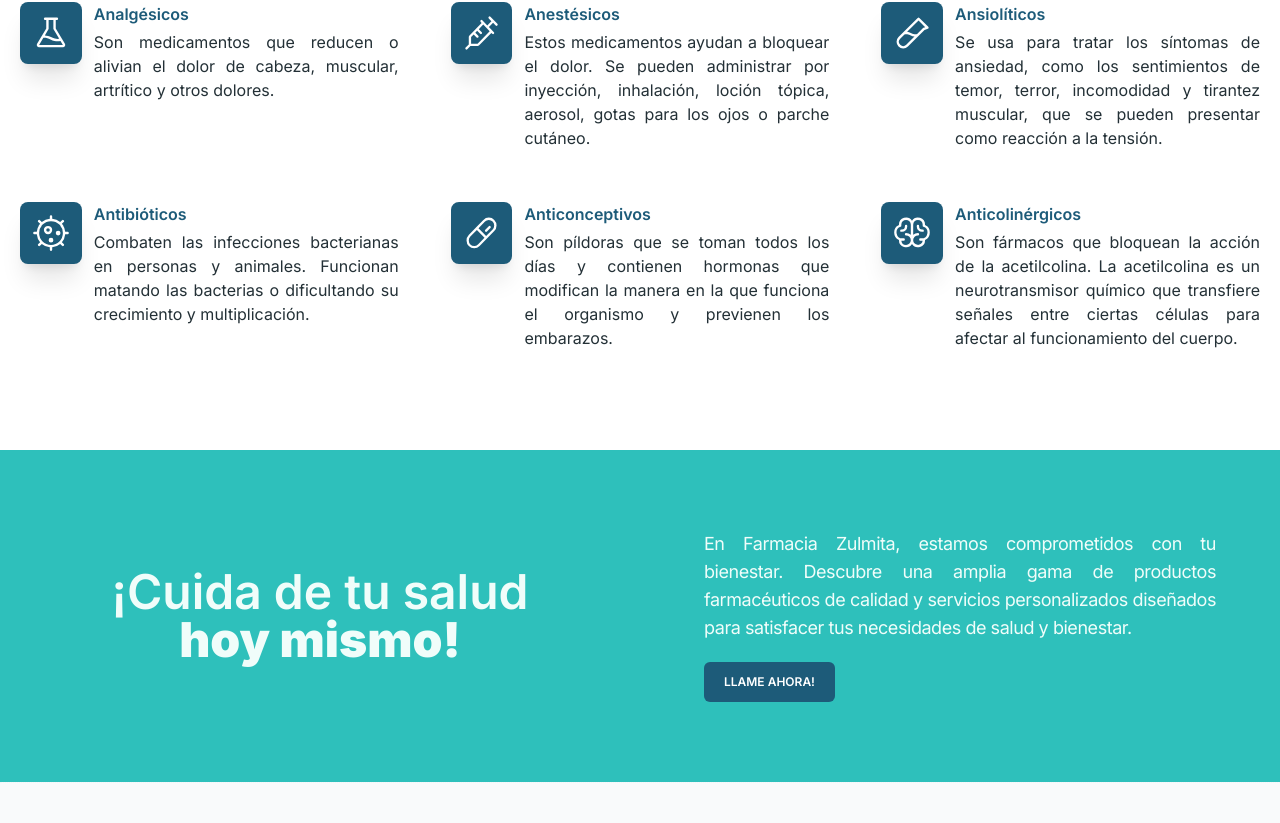
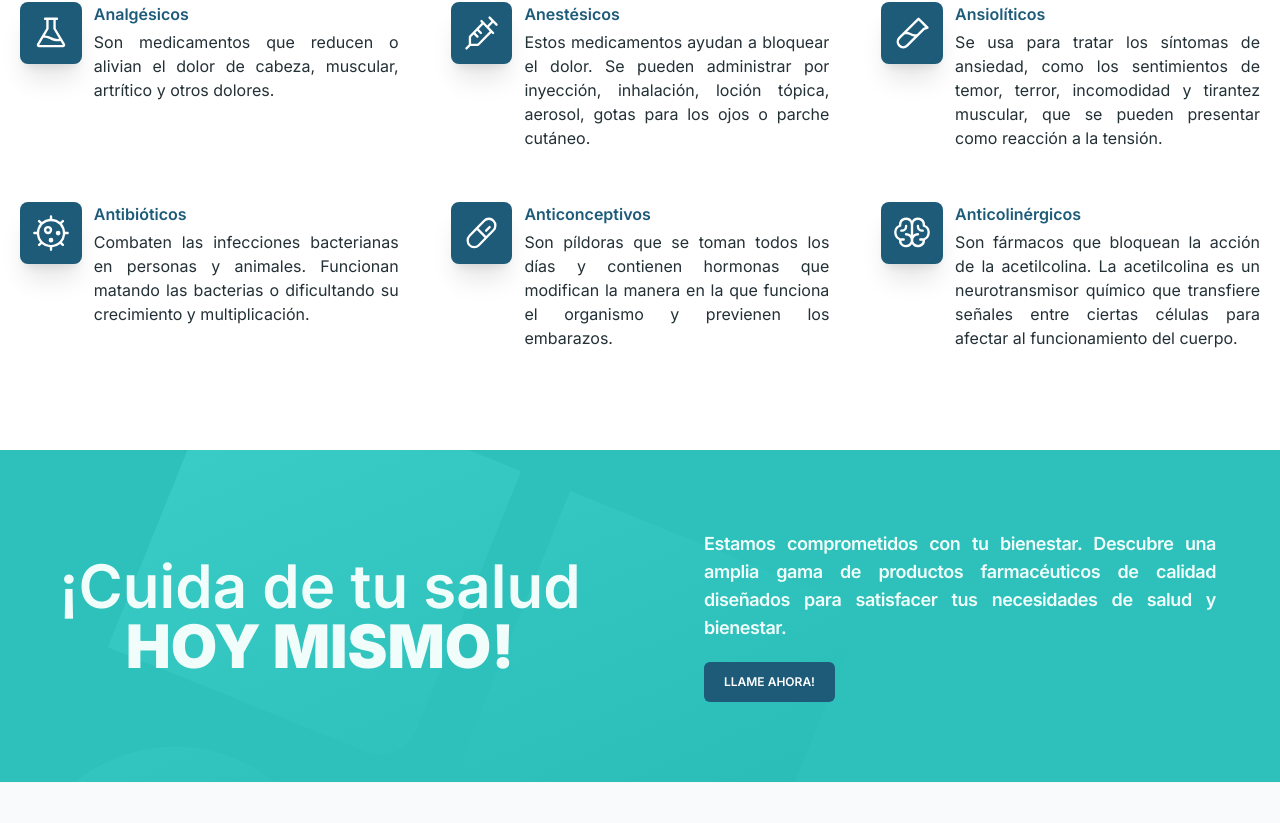
Before and after one commit to ventura01/myshop-app, a Next.js app: page / in a window 1280 px wide. Shown: the part 3077-3900 px from the top of the page. Built offline with nearby package versions, Linux system fonts and the light colour scheme.

Commit message:
CTA section BG

```diff
--- a/app/components/CTAsection.tsx
+++ b/app/components/CTAsection.tsx
@@ -1,26 +1,27 @@
 import React from "react";
 import Button from "./ui/Button";
 import Link from "next/link";
+import Image from "next/image";
 
 type Props = {};
 
 const CTAsection = (props: Props) => {
   return (
-    <section id="calltoaction" className="py-20 bg-secondary">
+    <section id="calltoaction" className="py-20 relative overflow-hidden bg-secondary z-10">
       <div className="container mx-auto max-w-screen-xl grid grid-cols-1 sm:grid-cols-2">
-        <div className="sm:max-w-md mx-4 md:mx-auto self-center mb-10 md:mb-0">
-          <h3 className="text-3xl md:text-5xl font-semibold text-teal-50 text-center">
+        <div className="md:max-w-xl mx-4 md:mx-auto self-center mb-10 md:mb-0">
+          <h3 className="text-3xl sm:text-4xl md:text-5xl lg:text-6xl font-semibold text-teal-50 text-center">
             ¡Cuida de tu salud
-            <br /><strong>hoy mismo!</strong>
+            <br />
+            <strong className="uppercase">Hoy mismo!</strong>
           </h3>
         </div>
         <div className="flex flex-col gap-y-10 sm:gap-y-5 sm:max-w-lg lg:mx-auto mx-4">
           <div className="">
-            <p className="text-teal-50 text-lg text-justify tracking-tight">
-              En Farmacia Zulmita, estamos comprometidos con tu
-              bienestar. Descubre una amplia gama de productos farmacéuticos de
-              calidad y servicios personalizados diseñados para satisfacer tus
-              necesidades de salud y bienestar.
+            <p className="text-teal-50 font-semibold text-justify text-lg tracking-tight">
+              Estamos comprometidos con tu bienestar. Descubre una amplia gama
+              de productos farmacéuticos de calidad diseñados para satisfacer
+              tus necesidades de salud y bienestar.
             </p>
           </div>
           <Link href="#info" className="w-full md:w-auto">
@@ -33,6 +34,13 @@ const CTAsection = (props: Props) => {
           </Link>
         </div>
       </div>
+      <Image
+        src="/bgimg.svg"
+        alt="bg-image"
+        width={1450}
+        height={1450}
+        className="hidden md:block absolute -left-24 top-32 object-cover object-center opacity-50 mix-blend-luminosity md:-left-56 md:-top-72 -z-[1]"
+      />
     </section>
   );
 };
--- a/app/components/Footer.tsx
+++ b/app/components/Footer.tsx
@@ -149,7 +149,7 @@ const Footer = (props: Props) => {
                 title="Enviar"
                 btnType="submit"
                 isDisabled={false}
-                buttonStyles="bg-primary"
+                buttonStyles="bg-primary hover:text-primary hover:bg-white"
               />
             </div>
           </form>
```
Also changed, not shown: public/bgimg.svg (added).
